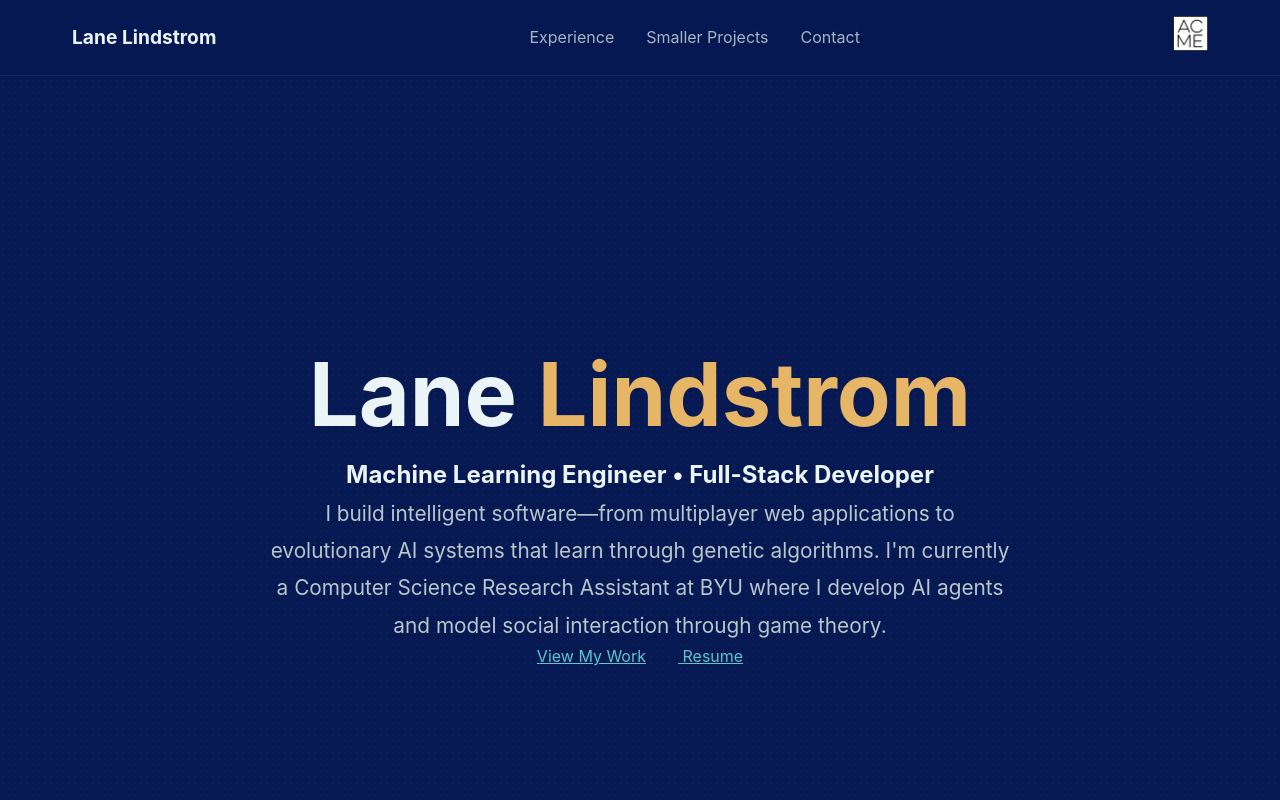
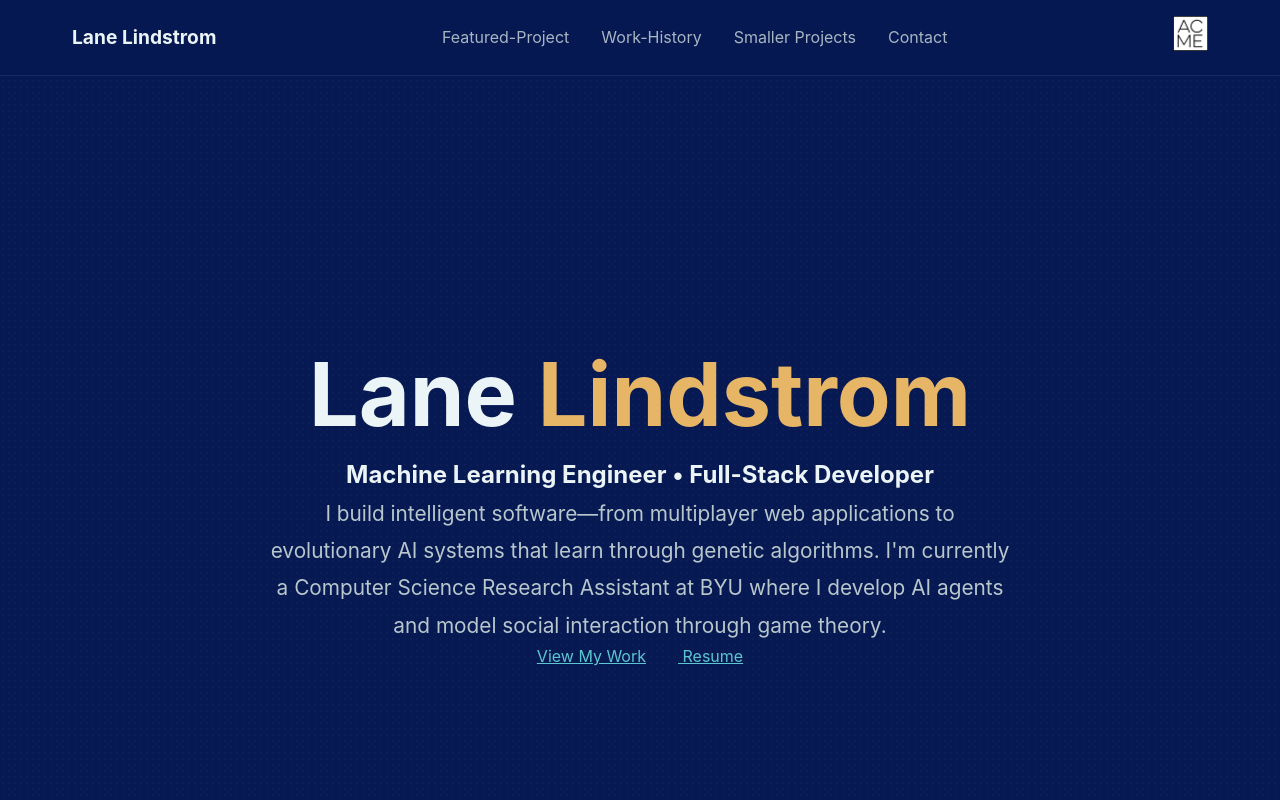
Before and after one commit to Lalindolane/Portfolio, a React (Vite) app in the folder my-portfolio/: page / in a window 1280 px wide. Shown: the top 800 px of the page. Built offline with nearby package versions, Linux system fonts and the light colour scheme.

Commit message:
work experience

```diff
--- a/my-portfolio/src/components/Navbar.tsx
+++ b/my-portfolio/src/components/Navbar.tsx
@@ -12,7 +12,13 @@ export default function Navbar() {
 
                     <li>
                         <a href="#experience">
-                            Experience
+                            Featured-Project
+                        </a>
+                    </li>
+
+                    <li>
+                        <a href="#work">
+                            Work-History
                         </a>
                     </li>
 
--- a/my-portfolio/src/components/Work.tsx
+++ b/my-portfolio/src/components/Work.tsx
@@ -45,7 +45,7 @@ const experiences = [
 
 export default function Work() {
   return (
-    <section id="experience" className="experience">
+    <section id="work" className="experience">
       <h2>Work Experience</h2>
 
       <div className="experience-grid">
--- a/my-portfolio/src/styles/App.css
+++ b/my-portfolio/src/styles/App.css
@@ -271,6 +271,7 @@
 
 .contact {
   text-align: center;
+  padding: 10rem;
 }
 
 .contact-card {
```
Also changed, not shown: 1 other file (tests, documents, lock files or other folders).
